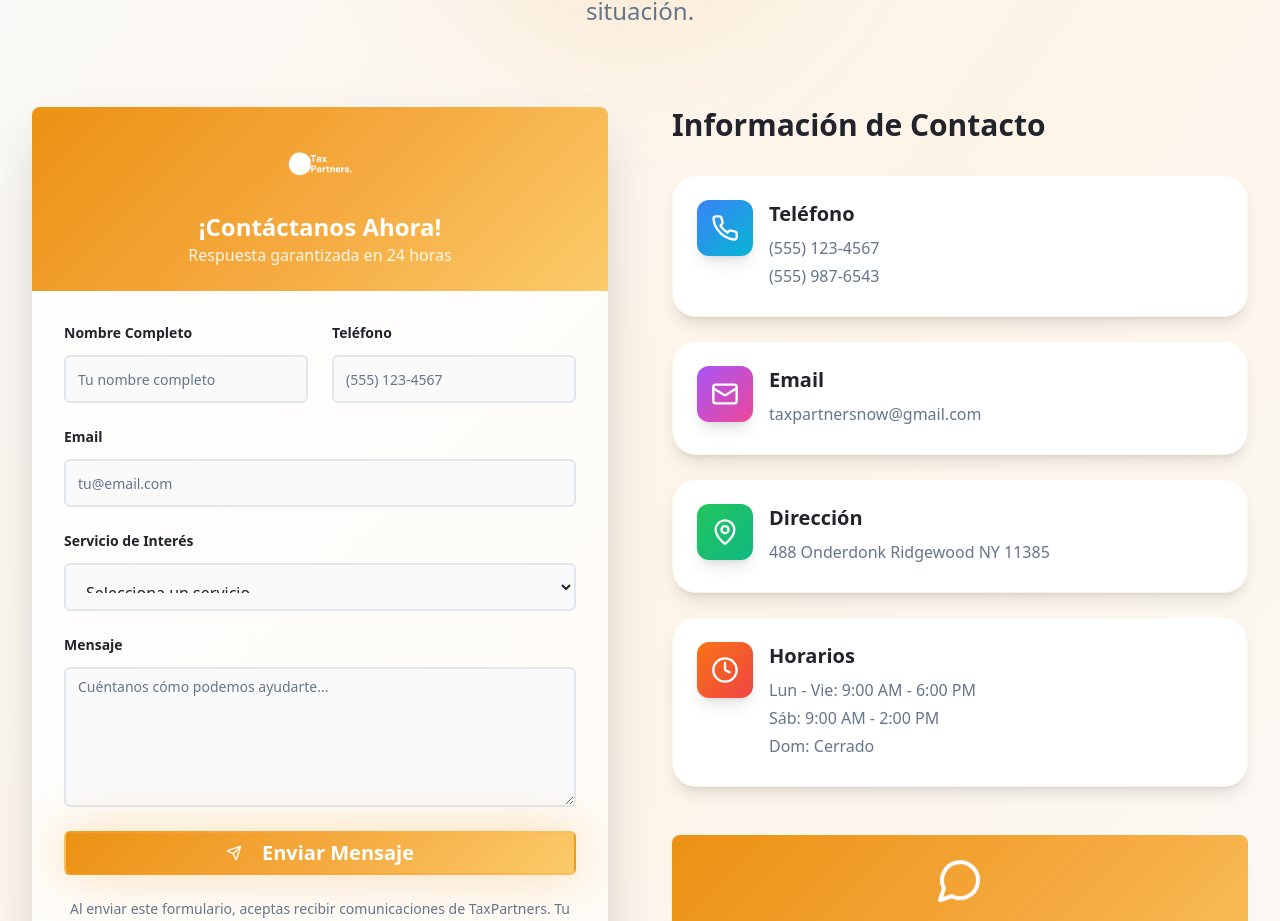
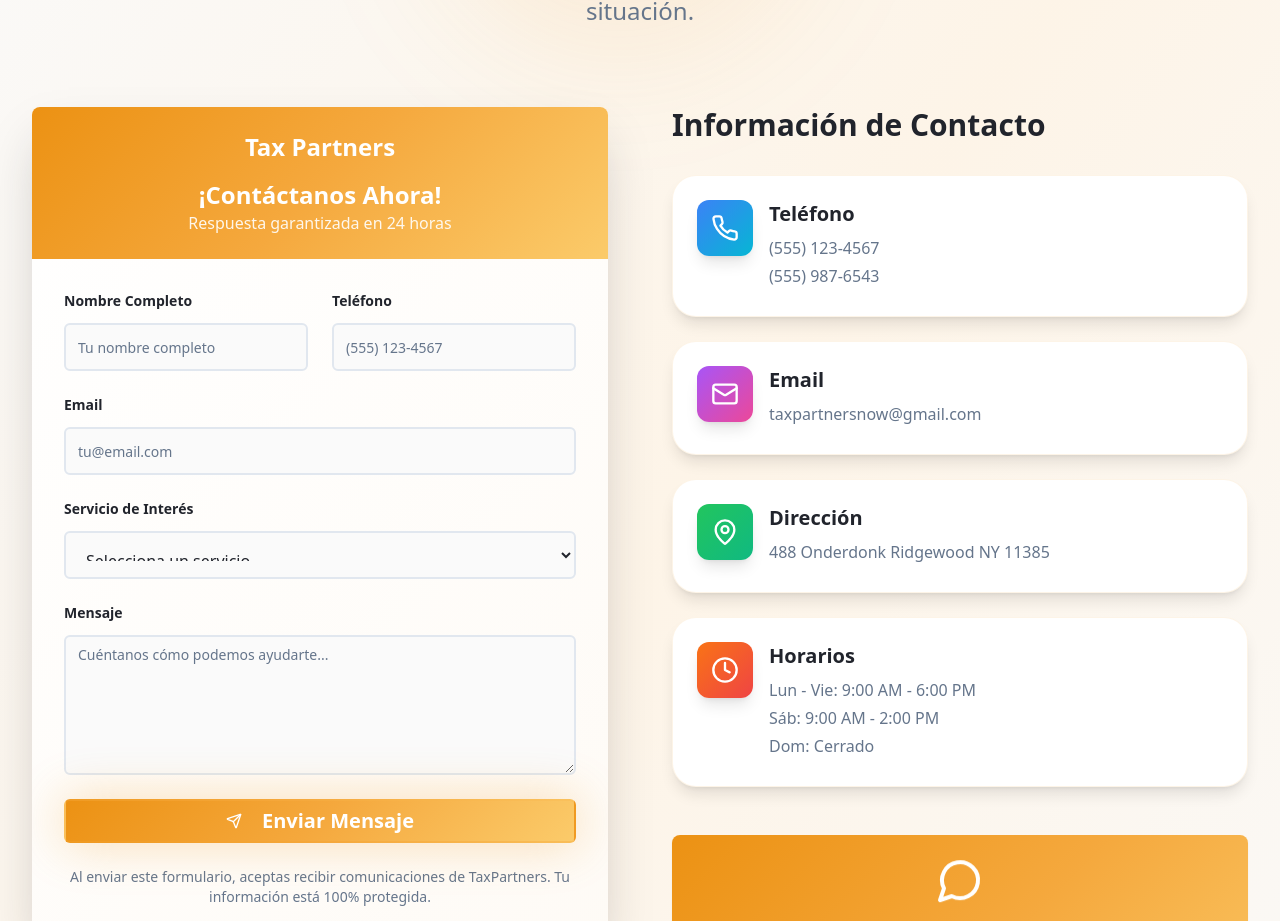
Before and after one commit to taxpartnersnow/mitaxpro, a React (Vite) app: page / in a window 1280 px wide. Shown: the part 3839-4760 px from the top of the page. Built offline with nearby package versions, Linux system fonts and the light colour scheme.

Commit message:
feat: Cambiar logo por texto
Se reemplazó la imagen del logo por el texto "Tax Partners" en negrita en la sección de contacto.

```diff
--- a/src/components/Contact.tsx
+++ b/src/components/Contact.tsx
@@ -61,11 +61,9 @@ const Contact = () => {
             <Card className="bg-gradient-card border-0 shadow-xl hover:shadow-glow transition-all duration-500 overflow-hidden">
               {/* Logo en el formulario */}
               <div className="bg-gradient-primary p-6 text-center">
-                <img
-                  src="/lovable-uploads/7d0d4420-cdc2-418b-8c10-04d8a24306d7.png"
-                  alt="Tax Partners Logo"
-                  className="h-16 w-auto mx-auto mb-4 filter brightness-0 invert"
-                />
+                <h2 className="text-2xl font-bold mx-auto mb-4 text-primary-foreground">
+                  Tax Partners
+                </h2>
                 <h3 className="text-2xl font-bold text-primary-foreground">¡Contáctanos Ahora!</h3>
                 <p className="text-primary-foreground/90">Respuesta garantizada en 24 horas</p>
               </div>
```
